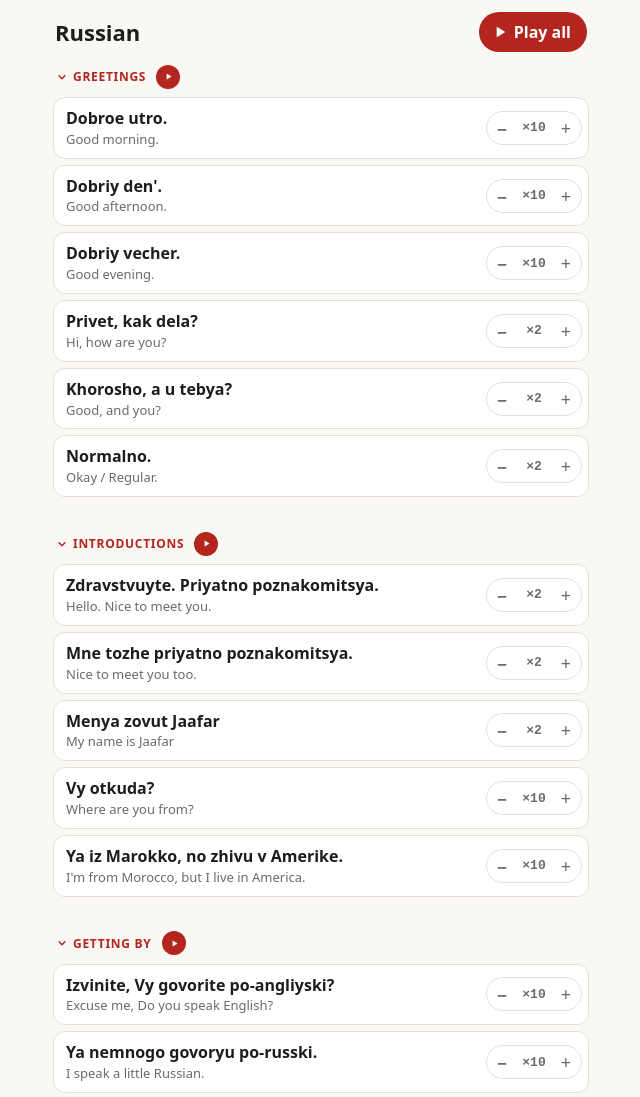
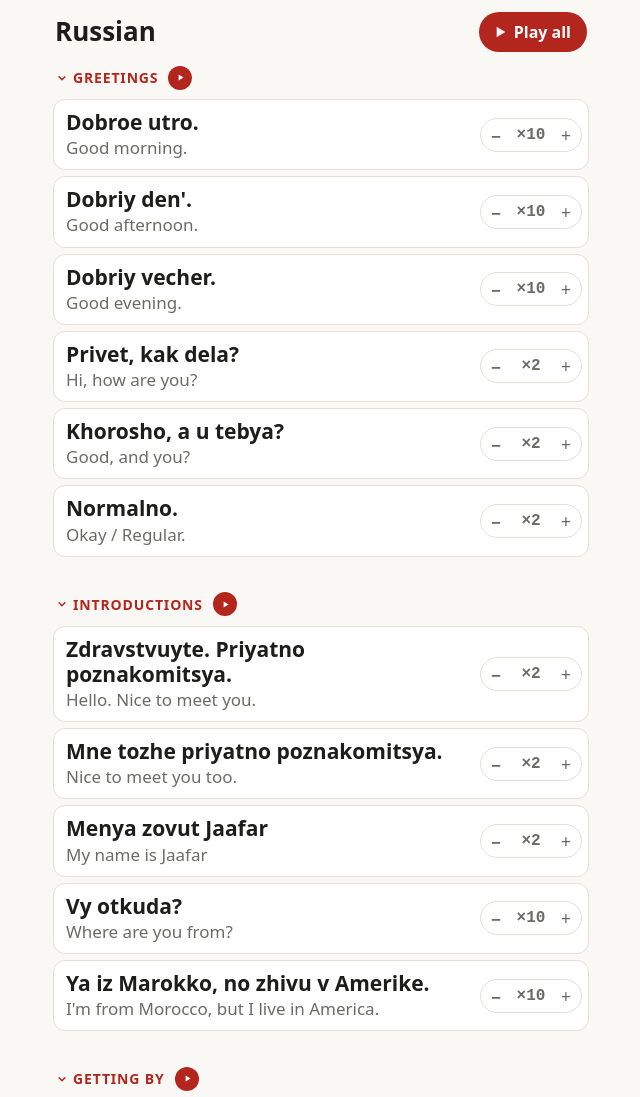
Before and after one commit to jmasri123/times, a plain HTML site: page russian/index.html in a window 1280 px wide. Shown: the top 1097 px of the page, without its empty margins (319-959 px from the left). Drawn offline with Linux system fonts and the light colour scheme.

Commit message:
Russian page: larger text
Co-Authored-By: Claude Opus 5.5 <noreply@anthropic.com>
Claude-Session: https://claude.ai/code/session_01LtoiCbepL1aFqy5JqYwHQN

```diff
--- a/russian/index.html
+++ b/russian/index.html
@@ -14,7 +14,7 @@
 html,body{margin:0;background:var(--bg);color:var(--fg);font:16px/1.3 system-ui,-apple-system,sans-serif;-webkit-tap-highlight-color:transparent}
 main{max-width:560px;margin:0 auto;padding:calc(env(safe-area-inset-top,0px) + 10px) calc(env(safe-area-inset-right,0px) + 12px) calc(env(safe-area-inset-bottom,0px) + 12px) calc(env(safe-area-inset-left,0px) + 12px)}
 header{display:flex;align-items:center;justify-content:space-between;gap:10px;margin:2px 2px 10px}
-h1{font-size:22px;margin:0}
+h1{font-size:26px;margin:0}
 #play{display:flex;align-items:center;gap:6px;font:600 16px system-ui,-apple-system,sans-serif;color:#fff;background:var(--ac);border:0;border-radius:99px;padding:9px 16px 9px 13px}
 #play svg{width:16px;height:16px;fill:currentColor}
 ol{list-style:none;margin:0;padding:0;display:grid;gap:6px}
@@ -22,25 +22,25 @@ button{font:inherit;color:inherit;background:none;border:0;padding:0;cursor:poin
 li.x{display:flex;align-items:center;gap:4px;background:var(--card);border:1px solid var(--bd);border-radius:12px;padding:0 6px 0 0}
 li.on{border-color:var(--ac);background:var(--acs)}
 .t{flex:1;min-width:0;text-align:left;padding:10px 4px 10px 12px}
-.t b{display:block;font-size:16px}
-.t span{display:block;font-size:13px;color:var(--mut);margin-top:2px}
+.t b{display:block;font-size:21px;line-height:1.2}
+.t span{display:block;font-size:17px;color:var(--mut);margin-top:2px}
 .pz{display:none;flex:none;width:34px;height:34px;border-radius:99px;background:var(--ac);color:#fff}
 .pz svg{width:14px;height:14px;fill:currentColor;display:block;margin:auto}
 body.pl li.on .pz{display:block}
 .st{flex:none;display:flex;align-items:center;border:1px solid var(--bd);border-radius:99px}
 .st button{width:30px;height:32px;font:500 18px system-ui,-apple-system,sans-serif;color:var(--mut)}
-.n{min-width:34px;text-align:center;font:600 13px ui-monospace,SFMono-Regular,monospace;color:var(--mut)}
+.n{min-width:40px;text-align:center;font:600 16px ui-monospace,SFMono-Regular,monospace;color:var(--mut)}
 li.on .st{border-color:var(--ac)}li.on .n{color:var(--ac)}
 li.h{display:flex;align-items:center;gap:2px;padding:26px 0 0}
 li.h:first-child{padding-top:0}
-li.h button{display:flex;align-items:center;gap:6px;padding:6px 4px;font:700 12px system-ui,-apple-system,sans-serif;letter-spacing:.06em;text-transform:uppercase;color:var(--ac)}
+li.h button{display:flex;align-items:center;gap:6px;padding:6px 4px;font:700 14px system-ui,-apple-system,sans-serif;letter-spacing:.06em;text-transform:uppercase;color:var(--ac)}
 li.h button svg{width:10px;height:10px;fill:currentColor}
 li.h .cv{fill:none!important;stroke:currentColor;stroke-width:3.5;stroke-linecap:round;stroke-linejoin:round;transition:transform .15s}li.h.c .cv{transform:rotate(-90deg)}
 li.h [data-b]{width:24px;height:24px;margin-left:4px;padding:0;justify-content:center;border-radius:99px;background:var(--ac);color:#fff}
 li.h [data-b] svg{width:9px;height:9px;margin-left:1px}
 li.x.c:not(.on){display:none}
 li.x.c:not(.on)+li.h{padding-top:8px}
-#note{display:none;font-size:13px;color:var(--ac);margin:10px 2px 0}
+#note{display:none;font-size:15px;color:var(--ac);margin:10px 2px 0}
 </style></head><body><main>
 <header><h1>Russian</h1><button id="play" type="button"></button></header>
 <ol id="list"></ol>
```
